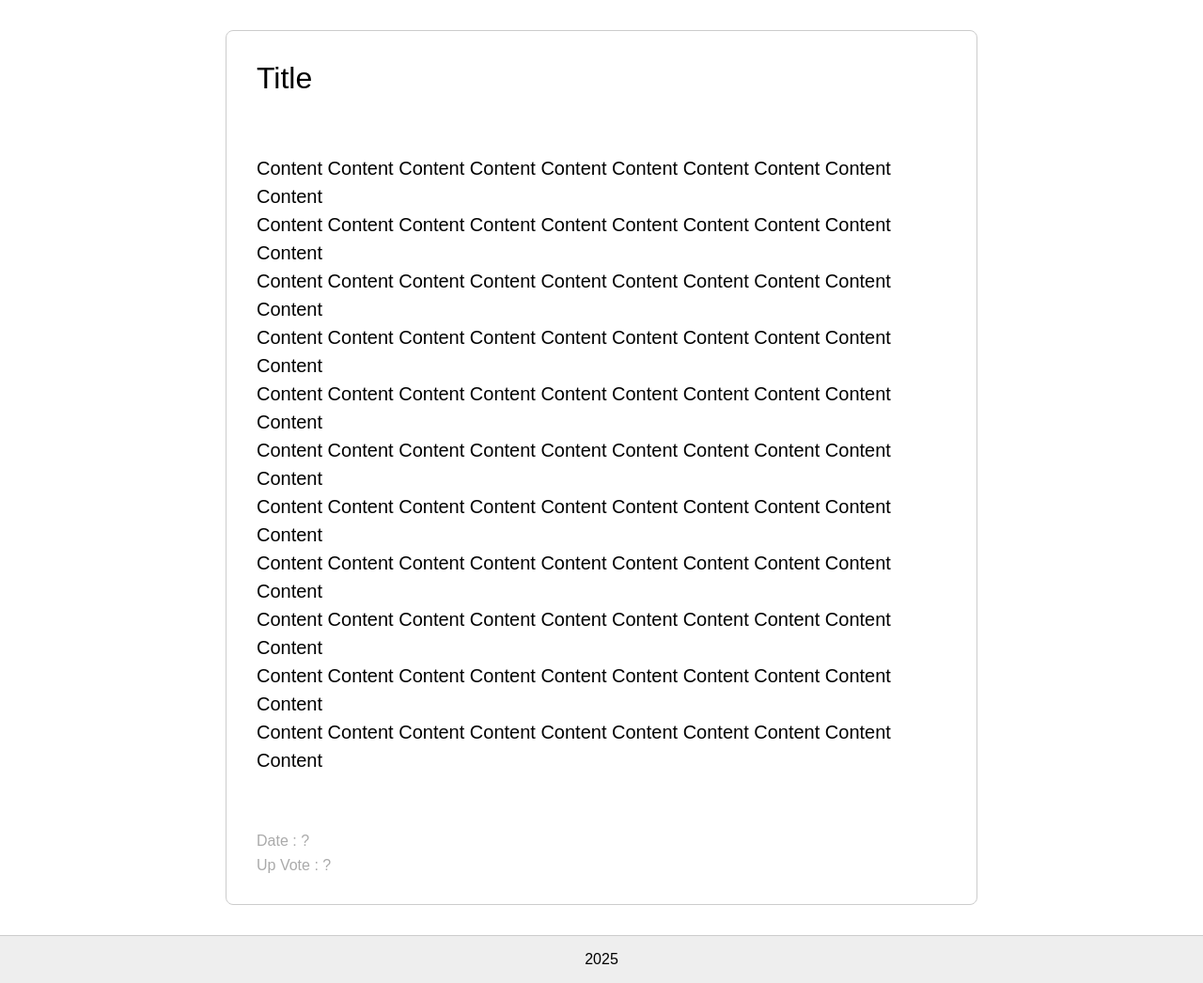
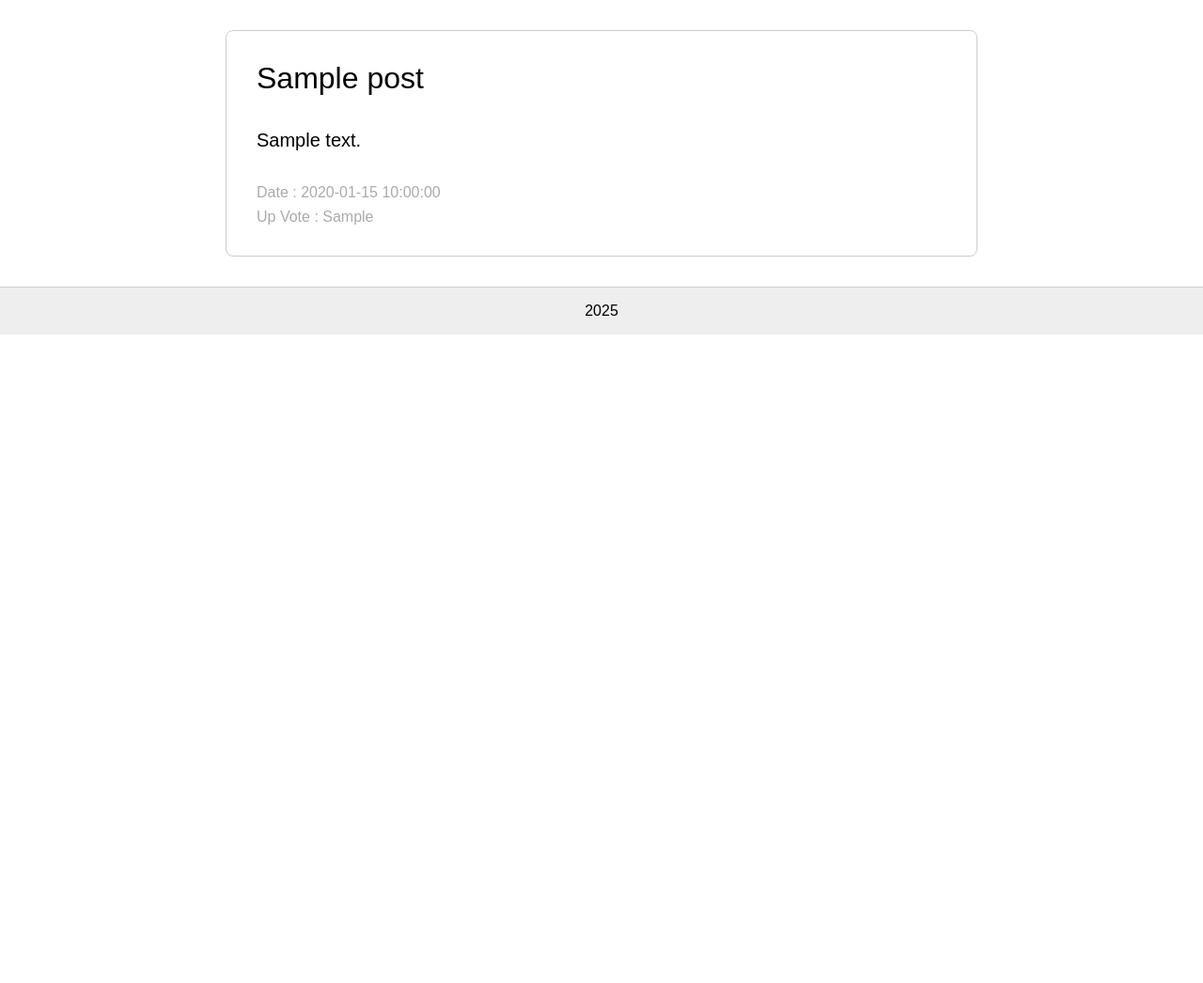
Before and after one commit to Re3ue/Web_Service, a Flask app: template app/templates/post.html in a window 1280 px wide. Shown: the part 51-1097 px from the top of the page at 94% size. After the commit the page ends 407 px from the top, so only its background shows below. Run offline with Flask 3, Linux system fonts and the light colour scheme; the template is opened without the code that fills it: most values are stand-ins (such as "Sample title", 1, 10 or a date in 2020).

Commit message:
Create Post => Connect to Post Page with "post_id"

```diff
--- a/app/templates/post.html
+++ b/app/templates/post.html
@@ -8,23 +8,11 @@
 <!-- Main -->
 {% block content %}
 <div class="post_container">
-    <div class="post_title">Title</div>
-    <div class="post_content">
-Content Content Content Content Content Content Content Content Content Content
-Content Content Content Content Content Content Content Content Content Content
-Content Content Content Content Content Content Content Content Content Content
-Content Content Content Content Content Content Content Content Content Content
-Content Content Content Content Content Content Content Content Content Content
-Content Content Content Content Content Content Content Content Content Content
-Content Content Content Content Content Content Content Content Content Content
-Content Content Content Content Content Content Content Content Content Content
-Content Content Content Content Content Content Content Content Content Content
-Content Content Content Content Content Content Content Content Content Content
-Content Content Content Content Content Content Content Content Content Content
-    </div>
+    <div class="post_title">{{ post.post_title }}</div>
+    <div class="post_content">{{ post.post_content }}</div>
     <div class="post_information">
-        <div class="post_date">Date : ?</div>
-        <div class="post_upvote">Up Vote : ?</div>
+        <div class="post_date">Date : {{ post.post_date }}</div>
+        <div class="post_upvote">Up Vote : {{ post.post_upvote }}</div>
     </div>
 </div>
 {% endblock %}
```
Also changed, not shown: app/server/route.py (+16 -1 lines).
